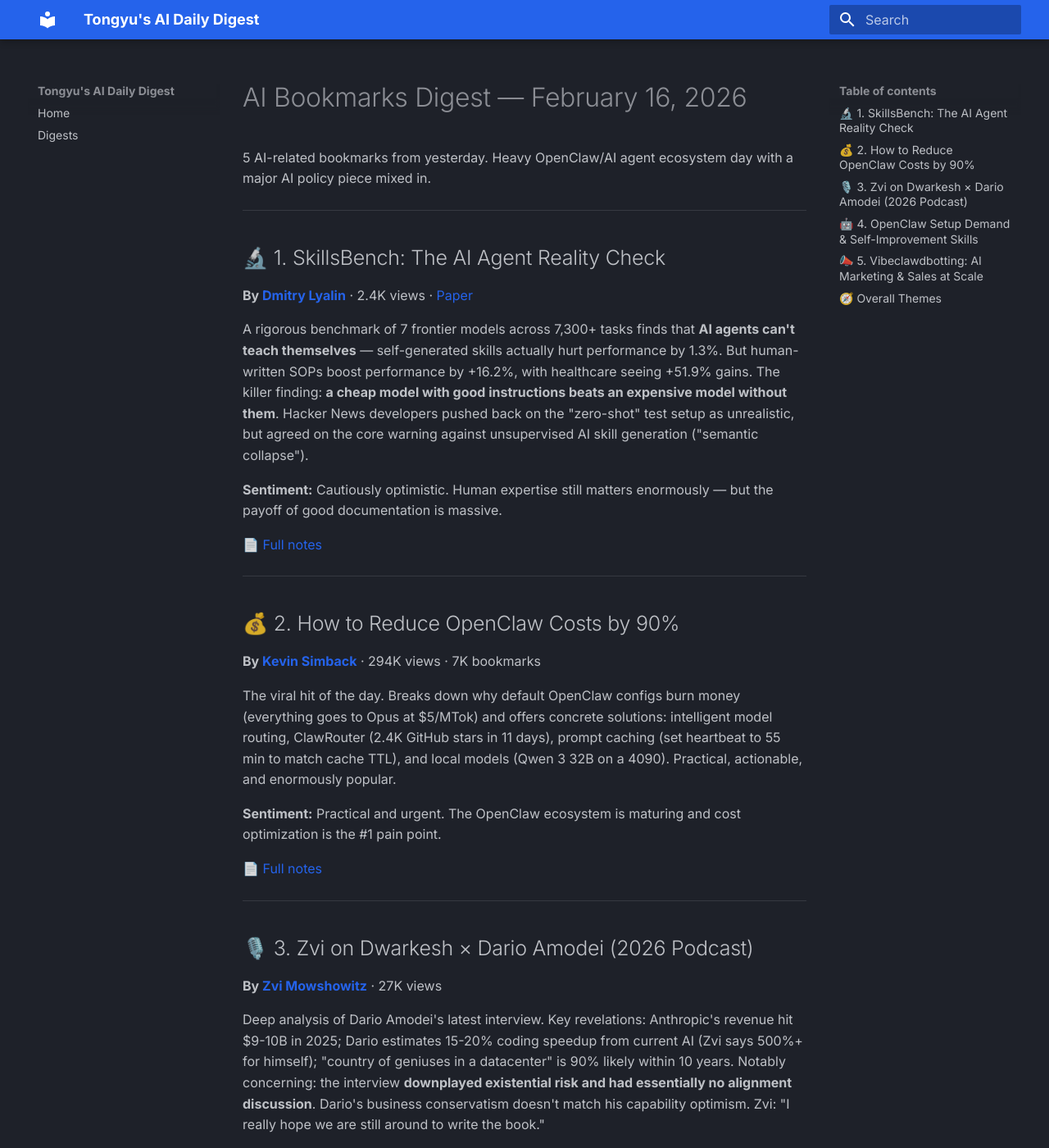
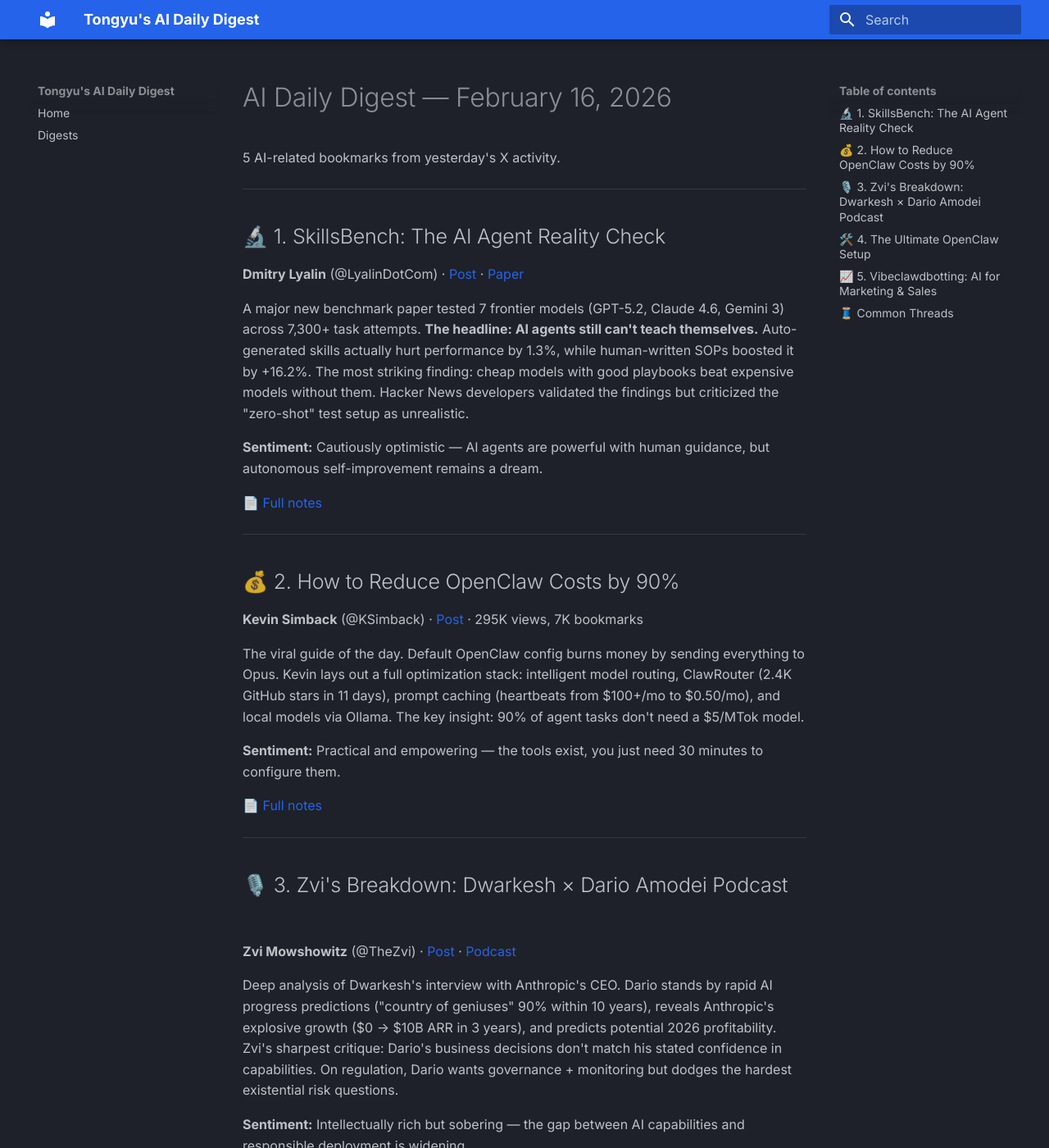
Before and after one commit to tongyuwang/ai-daily-digest, an MkDocs documentation site: the page built from docs/digests/2026-02-16.md, in a window 1280 px wide and 1400 px high. Shown: the whole window at 82% size. Built offline with MkDocs 1.6.1 and Material for MkDocs 9.7.7, drawn with Linux system fonts in a browser that asks for light colours; some of the changed text lies outside the part shown.

Commit message:
Add digest 2026-02-16

```diff
--- a/docs/digests/2026-02-16.md
+++ b/docs/digests/2026-02-16.md
@@ -1,67 +1,68 @@
-# AI Bookmarks Digest — February 16, 2026
+# AI Daily Digest — February 16, 2026
 
-5 AI-related bookmarks from yesterday. Heavy OpenClaw/AI agent ecosystem day with a major AI policy piece mixed in.
+5 AI-related bookmarks from yesterday's X activity.
 
 ---
 
 ## 🔬 1. SkillsBench: The AI Agent Reality Check
-**By [Dmitry Lyalin](https://x.com/LyalinDotCom/status/2023528759085686930)** · 2.4K views · [Paper](https://arxiv.org/abs/2602.12670)
+**Dmitry Lyalin** (@LyalinDotCom) · [Post](https://x.com/LyalinDotCom/status/2023528759085686930) · [Paper](https://arxiv.org/abs/2602.12670)
 
-A rigorous benchmark of 7 frontier models across 7,300+ tasks finds that **AI agents can't teach themselves** — self-generated skills actually hurt performance by 1.3%. But human-written SOPs boost performance by +16.2%, with healthcare seeing +51.9% gains. The killer finding: **a cheap model with good instructions beats an expensive model without them**. Hacker News developers pushed back on the "zero-shot" test setup as unrealistic, but agreed on the core warning against unsupervised AI skill generation ("semantic collapse").
+A major new benchmark paper tested 7 frontier models (GPT-5.2, Claude 4.6, Gemini 3) across 7,300+ task attempts. **The headline: AI agents still can't teach themselves.** Auto-generated skills actually hurt performance by 1.3%, while human-written SOPs boosted it by +16.2%. The most striking finding: cheap models with good playbooks beat expensive models without them. Hacker News developers validated the findings but criticized the "zero-shot" test setup as unrealistic.
 
-**Sentiment:** Cautiously optimistic. Human expertise still matters enormously — but the payoff of good documentation is massive.
+**Sentiment:** Cautiously optimistic — AI agents are powerful with human guidance, but autonomous self-improvement remains a dream.
 
 📄 [Full notes](2026-02-16-skillsbench-agent-skills-lyalin.md)
 
 ---
 
 ## 💰 2. How to Reduce OpenClaw Costs by 90%
-**By [Kevin Simback](https://x.com/KSimback/status/2023362295166873743)** · 294K views · 7K bookmarks
+**Kevin Simback** (@KSimback) · [Post](https://x.com/KSimback/status/2023362295166873743) · 295K views, 7K bookmarks
 
-The viral hit of the day. Breaks down why default OpenClaw configs burn money (everything goes to Opus at $5/MTok) and offers concrete solutions: intelligent model routing, ClawRouter (2.4K GitHub stars in 11 days), prompt caching (set heartbeat to 55 min to match cache TTL), and local models (Qwen 3 32B on a 4090). Practical, actionable, and enormously popular.
+The viral guide of the day. Default OpenClaw config burns money by sending everything to Opus. Kevin lays out a full optimization stack: intelligent model routing, ClawRouter (2.4K GitHub stars in 11 days), prompt caching (heartbeats from $100+/mo to $0.50/mo), and local models via Ollama. The key insight: 90% of agent tasks don't need a $5/MTok model.
 
-**Sentiment:** Practical and urgent. The OpenClaw ecosystem is maturing and cost optimization is the #1 pain point.
+**Sentiment:** Practical and empowering — the tools exist, you just need 30 minutes to configure them.
 
-📄 [Full notes](2026-02-16-reduce-openclaw-costs-90-percent-simback.md)
+📄 [Full notes](2026-02-16-reduce-openclaw-costs-90pct-ksimback.md)
 
 ---
 
-## 🎙️ 3. Zvi on Dwarkesh × Dario Amodei (2026 Podcast)
-**By [Zvi Mowshowitz](https://x.com/TheZvi/status/2023404171643519417)** · 27K views
+## 🎙️ 3. Zvi's Breakdown: Dwarkesh × Dario Amodei Podcast
+**Zvi Mowshowitz** (@TheZvi) · [Post](https://x.com/TheZvi/status/2023404171643519417) · [Podcast](https://www.dwarkesh.com/p/dario-amodei-2)
 
-Deep analysis of Dario Amodei's latest interview. Key revelations: Anthropic's revenue hit $9-10B in 2025; Dario estimates 15-20% coding speedup from current AI (Zvi says 500%+ for himself); "country of geniuses in a datacenter" is 90% likely within 10 years. Notably concerning: the interview **downplayed existential risk and had essentially no alignment discussion**. Dario's business conservatism doesn't match his capability optimism. Zvi: "I really hope we are still around to write the book."
+Deep analysis of Dwarkesh's interview with Anthropic's CEO. Dario stands by rapid AI progress predictions ("country of geniuses" 90% within 10 years), reveals Anthropic's explosive growth ($0 → $10B ARR in 3 years), and predicts potential 2026 profitability. Zvi's sharpest critique: Dario's business decisions don't match his stated confidence in capabilities. On regulation, Dario wants governance + monitoring but dodges the hardest existential risk questions.
 
-**Sentiment:** Mixed. Exciting progress narrative but alarming lack of safety discussion from a safety-focused lab's CEO.
+**Sentiment:** Intellectually rich but sobering — the gap between AI capabilities and responsible deployment is widening.
 
 📄 [Full notes](2026-02-16-dwarkesh-dario-amodei-podcast-zvi.md)
 
 ---
 
-## 🤖 4. OpenClaw Setup Demand & Self-Improvement Skills
-**By [austin](https://x.com/austin_hurwitz/status/2023368459992846728)** · 34K views
+## 🛠️ 4. The Ultimate OpenClaw Setup
+**austin** (@austin_hurwitz) · [Post](https://x.com/austin_hurwitz/status/2023368459992846728) · 34K views
 
-Austin notes massive demand for OpenClaw configuration guides and announces a forthcoming skill for daily proactive self-improvement recommendations from your agent. Community wants more templates, video workflows, and automation examples.
+Community rallying around OpenClaw configuration guides. Austin teases an upcoming skill for daily proactive self-improvement recommendations. Notable reply from @clawcian: "focus on curation over creation... Quality > quantity."
 
-**Sentiment:** Bullish on the OpenClaw ecosystem. Demand for setup guides signals rapid adoption.
+**Sentiment:** Enthusiastic community-building energy — the OpenClaw ecosystem is hitting a growth inflection point.
 
-📄 [Full notes](2026-02-16-openclaw-setup-content-hurwitz.md)
+📄 [Full notes](2026-02-16-openclaw-setup-guide-austin.md)
 
 ---
 
-## 📣 5. Vibeclawdbotting: AI Marketing & Sales at Scale
-**By [Ira Bodnar](https://x.com/irabukht) via [Morgan](https://x.com/morganlinton/status/2023433494035321052)** · 179K views · 1.7K bookmarks
+## 📈 5. Vibeclawdbotting: AI for Marketing & Sales
+**Ira Bodnar** (@irabukht) via **Morgan** (@morganlinton) · [Post](https://x.com/morganlinton/status/2023433494035321052) · 179K views, 1.7K bookmarks
 
-An agency's breakdown of using Clawdbot for marketing and sales automation. Key differentiators: intent detection, native-style replies, and velocity control to avoid bans. Marketing use cases are printing money; sales side remains harder due to generic-sounding AI outreach.
+An agency built around using AI agents for marketing and sales — not coding. Covers practical, scaled use cases from buying to outreach. Represents the expanding frontier of AI agents beyond developer tooling into business operations.
 
-**Sentiment:** Pragmatic. AI marketing automation is real and profitable, but requires sophistication to avoid being spam.
+**Sentiment:** Bullish on AI agent adoption spreading to non-technical business functions.
 
-📄 [Full notes](2026-02-16-vibeclawdbotting-marketing-sales-bodnar.md)
+📄 [Full notes](2026-02-16-vibeclawdbotting-marketing-sales-morgan-bodnar.md)
 
 ---
 
-## 🧭 Overall Themes
+## 🧵 Common Threads
 
-1. **The OpenClaw ecosystem is exploding** — 3 of 5 bookmarks are about OpenClaw optimization, setup, and tooling. Cost optimization (ClawRouter, prompt caching, model routing) is the hottest topic.
-2. **Human expertise > raw AI power** — SkillsBench proves documentation and SOPs matter more than model size. This reinforces the "skills" paradigm.
-3. **AI capabilities are racing ahead but safety discussion is lagging** — Dario Amodei's interview was notably light on alignment, even as he predicts "geniuses in a datacenter" within years. Zvi's concern is warranted.
-4. **AI marketing/sales automation is becoming a real business** — but the line between effective automation and spam remains thin.
+1. **The OpenClaw ecosystem is booming** — three of five bookmarks are about OpenClaw setup, optimization, or agent skills
+2. **Human expertise still matters** — SkillsBench proves AI needs good human-written playbooks; cost optimization requires human configuration
+3. **The cost conversation is maturing** — from "AI is expensive" to "here's exactly how to make it cheap"
+4. **AI agents expanding beyond code** — marketing, sales, and business operations are the next frontier
+5. **The existential questions linger** — Zvi's analysis of Dario reveals the tension between rapid capability growth and inadequate safety/governance frameworks
```
